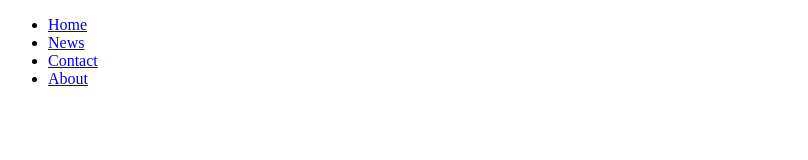
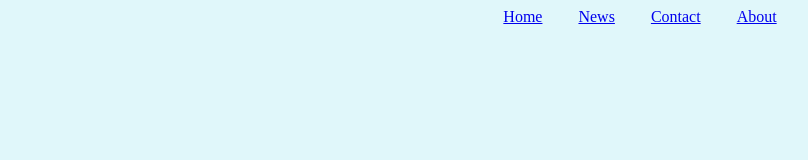
Before and after one commit to lucas-raab-student/Macbeth-Symbolism-webpage, a plain HTML site: page main.html in a window 1280 px wide. Shown: the whole page, without its empty margins (0-808 px from the left). Drawn offline with Linux system fonts and the light colour scheme.

```diff
--- a/Styles/style.css
+++ b/Styles/style.css
@@ -0,0 +1,24 @@
+#NavBar ul {
+    list-style-type: none;
+    margin: 0;
+    padding: 0;
+    overflow: hidden;
+}
+
+#NavBar ul {
+    text-align: center;
+}
+
+#NavBar ul li {
+    display: inline-block;
+    float: none;
+}
+
+#NavBar ul li a {
+      text-align: center;
+    padding: 14px 16px;
+}
+body
+{
+background-color: #E0F7FA ;
+}
```
Also changed, not shown: Js/Js.js (+15 -0 lines), main.html (+5 -10 lines).
